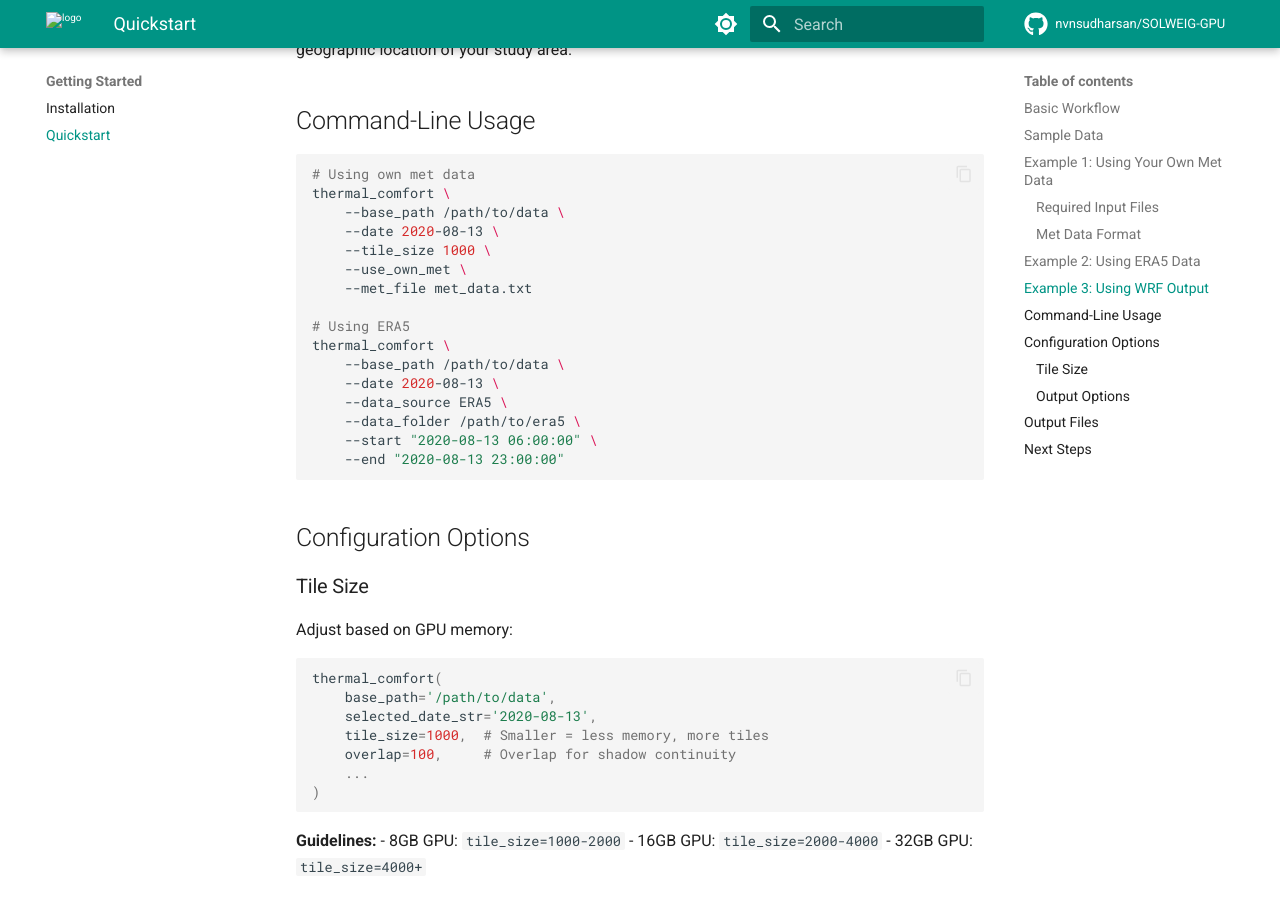
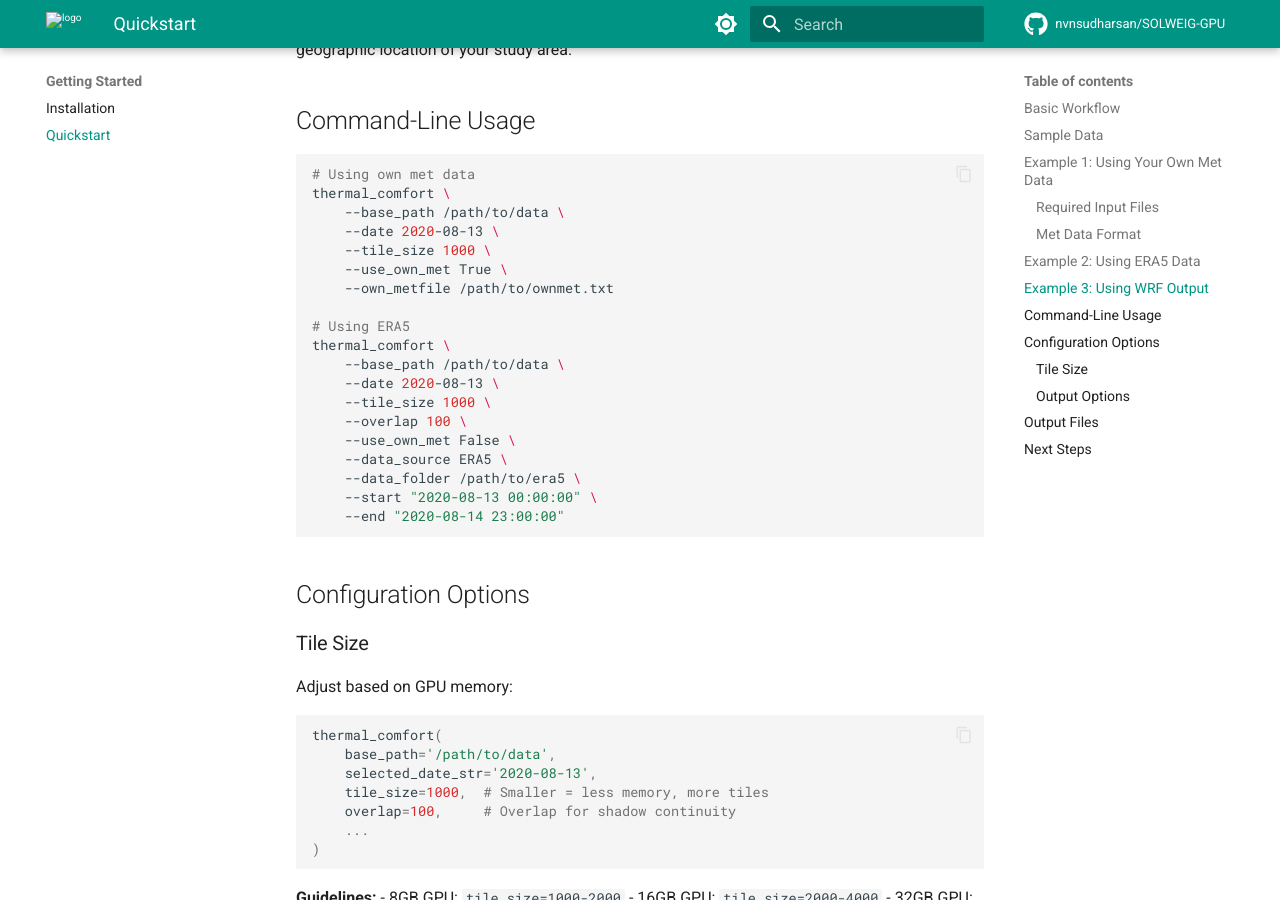
Before and after one commit to nvnsudharsan/SOLWEIG-GPU, an MkDocs documentation site: the page built from docs/quickstart.md, in a window 1280 px wide and 900 px high, scrolled down 2260 px. Built offline with MkDocs 1.6.1 and Material for MkDocs 9.7.7, drawn with Linux system fonts in a browser that asks for light colours; comment, search, counter and statistics services are not loaded; the version menu is left out.

Commit message:
Modify thermal_comfort command options
Updated the CLI usage

````diff
--- a/docs/quickstart.md
+++ b/docs/quickstart.md
@@ -88,17 +88,20 @@ thermal_comfort \
     --base_path /path/to/data \
     --date 2020-08-13 \
     --tile_size 1000 \
-    --use_own_met \
-    --met_file met_data.txt
+    --use_own_met True \
+    --own_metfile /path/to/ownmet.txt
 
 # Using ERA5
 thermal_comfort \
     --base_path /path/to/data \
     --date 2020-08-13 \
+    --tile_size 1000 \
+    --overlap 100 \
+    --use_own_met False \
     --data_source ERA5 \
     --data_folder /path/to/era5 \
-    --start "2020-08-13 06:00:00" \
-    --end "2020-08-13 23:00:00"
+    --start "2020-08-13 00:00:00" \
+    --end "2020-08-14 23:00:00"
 ```
 
 ## Configuration Options
````
